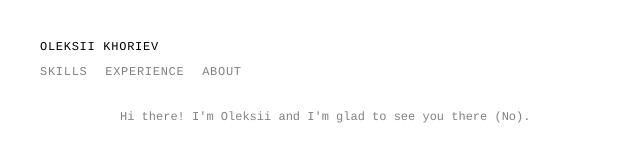
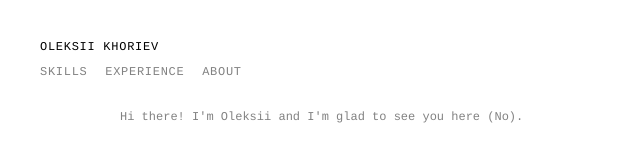
Before and after one commit to coonkh/coonkh.github.io, a plain HTML site: page about.html in a window 1280 px wide. Shown: the full height of the page, 0-640 px from the left. Drawn offline with Linux system fonts and the light colour scheme.

Commit message:
Fix some stupid mistake

```diff
--- a/about.html
+++ b/about.html
@@ -13,7 +13,7 @@
       <h3><a href="about.html">ABOUT</a></h3>
     </div>
     <div class="info-content">
-      <p>Hi there! I'm Oleksii and I'm glad to see you there (No).</p>
+      <p>Hi there! I'm Oleksii and I'm glad to see you here (No).</p>
 
       <p> </p>
     </div>
```
